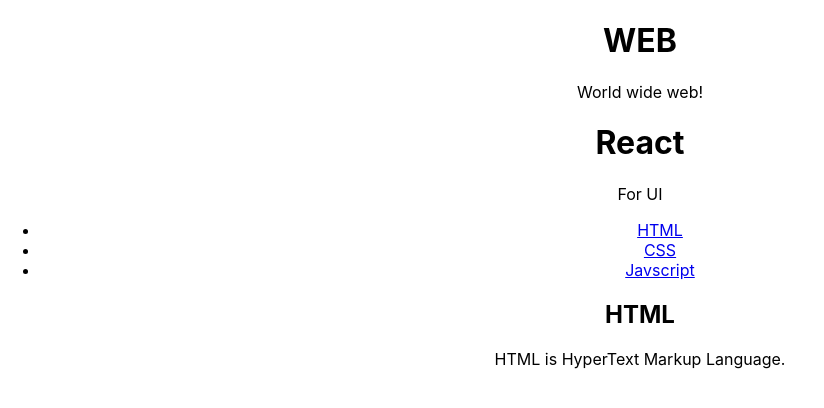
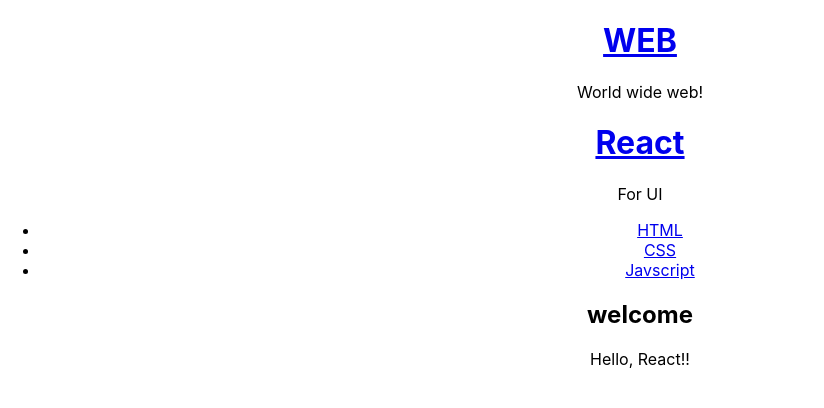
Before and after one commit to innjie/reactdemo, a React (Create React App) app: page / in a window 1280 px wide. Shown: the top 408 px of the page, without its empty margins (0-824 px from the left). Built offline with nearby package versions, Linux system fonts and the light colour scheme.

Commit message:
[update] event lecture

```diff
--- a/src/App.js
+++ b/src/App.js
@@ -12,7 +12,9 @@
     constructor(props) {
         super(props);
         this.state = {
+            mode:'welcome',
             subject : {title: "WEB", sub: "World wide web!"},
+            welcome : {title: 'welcome', desc: 'Hello, React!!'},
             contents: [
                 {id: 1, title: 'HTML', desc: 'HTML is for information'},
                 {id: 2, title: 'CSS', desc: 'CSS is for design'},
@@ -21,12 +23,21 @@
         }
     }
     render() {
+        console.log('App render');
+        var _title, _desc = null;
+        if(this.state.mode ==='welcome') {
+            _title = this.state.welcome.title;
+            _desc = this.state.welcome.desc;
+        } else if (this.state.mode === 'read') {
+            _title = this.state.contents[0].title;
+            _desc = this.state.contents[0].desc;
+        }
         return (
             <div className="App">
                 <Subject title={this.state.subject.title} sub={this.state.subject.sub}></Subject>
                 <Subject title="React" sub="For UI"></Subject>
                 <TOC data={this.state.contents}></TOC>
-                <Content title="HTML" desc = "HTML is HyperText Markup Language."></Content>
+                <Content title={_title} desc ={_desc}></Content>
             </div>
         );
     }
--- a/src/component/Subject.js
+++ b/src/component/Subject.js
@@ -5,7 +5,7 @@
     render() {
         return (
             <header>
-                <h1>{this.props.title}</h1>
+                <h1><a href='/'>{this.props.title}</a></h1>
                 {this.props.sub}
             </header>
         );
```
